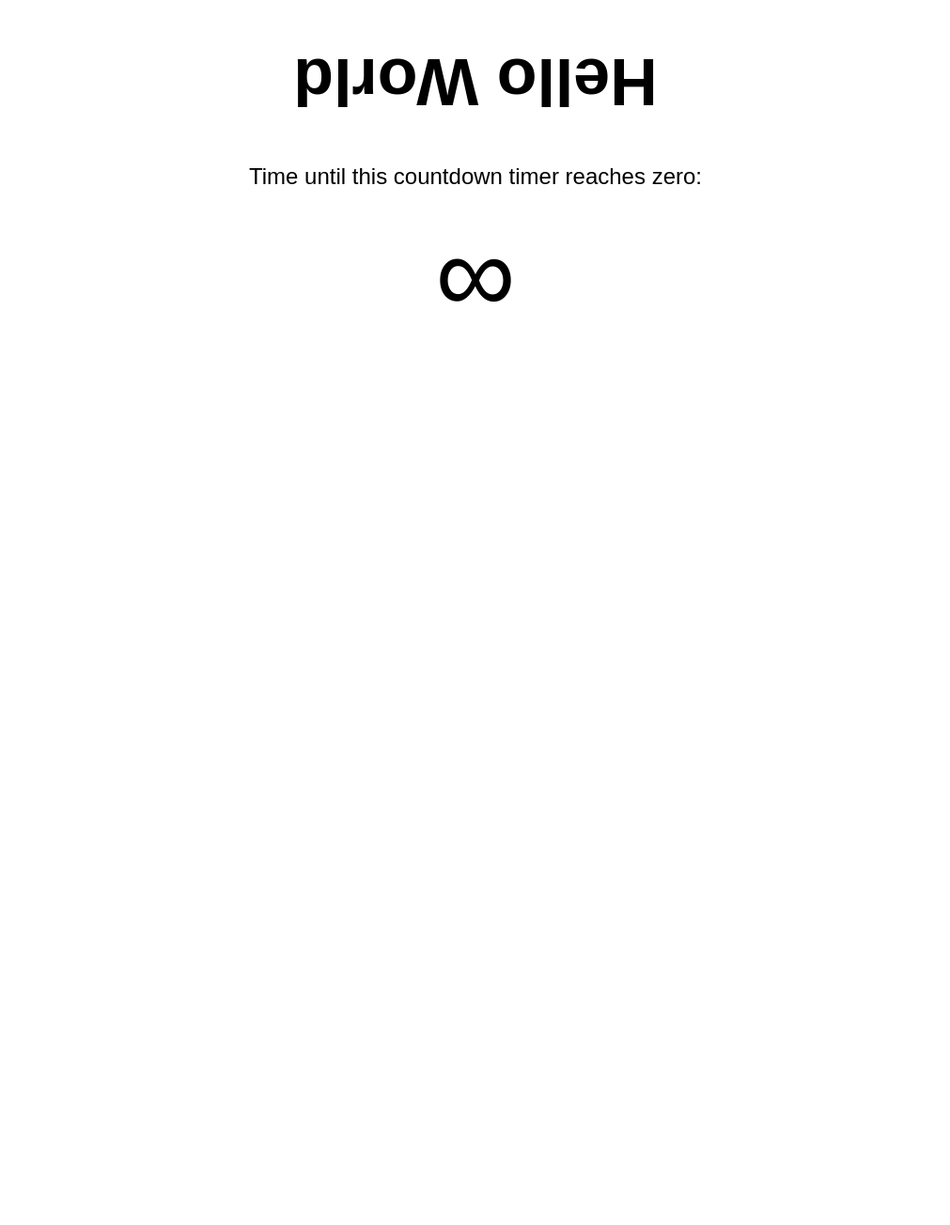
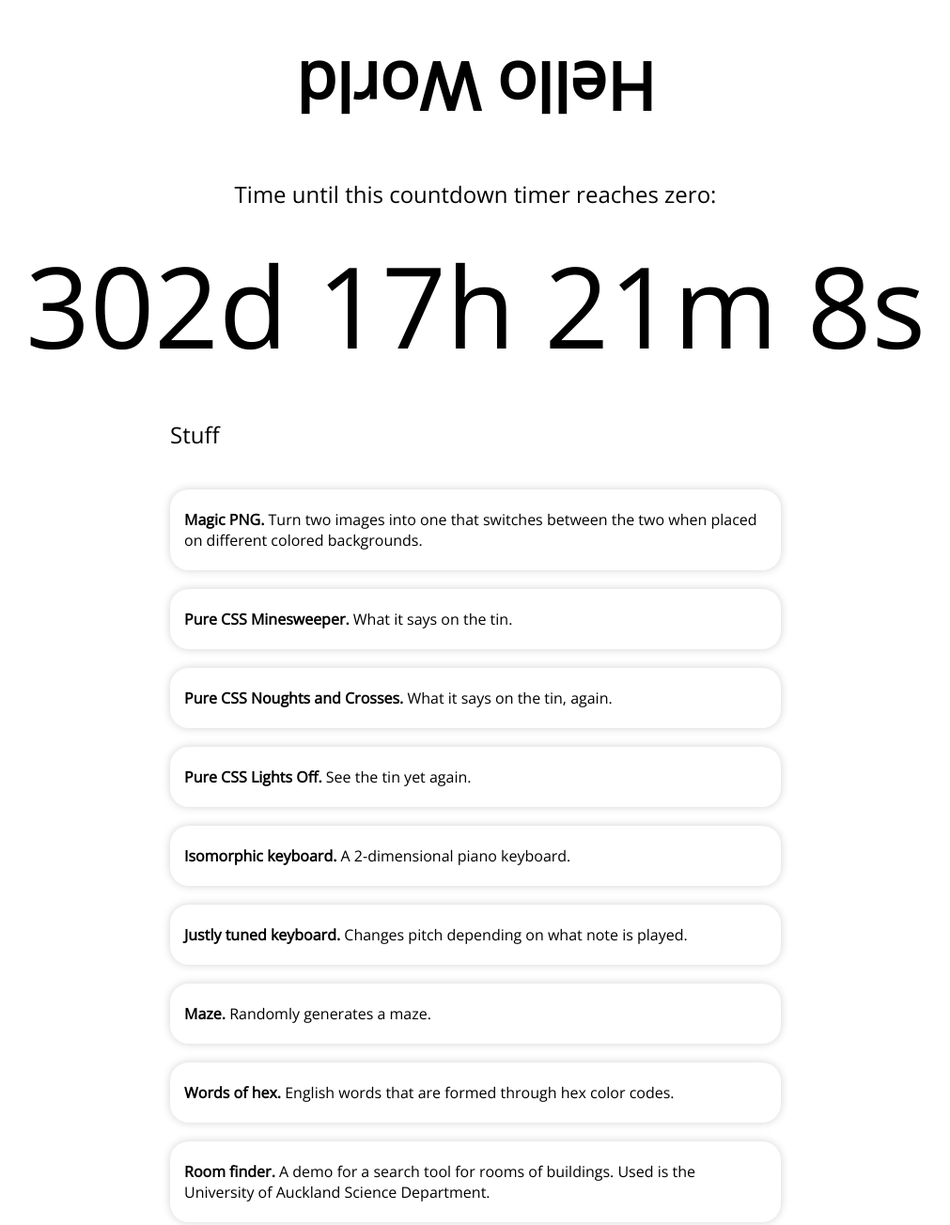
Before and after one commit to cantrogon/cantrogon.github.io, a plain HTML site: page index.html in a window 1280 px wide. Shown: the whole page at 94% size, without its empty margins (134-1145 px from the left). Before the commit the page ends 800 px from the top, so only its background shows below. Drawn offline with nearby package versions, Linux system fonts and the light colour scheme.

Commit message:
Update index.html

```diff
--- a/index.html
+++ b/index.html
@@ -4,28 +4,36 @@
 		<title>Tester</title>
 		<link rel="shortcut icon" type="image/png" href="images/favicons/favicon.png"/>
 		<style type="text/css">
-			body {font-family: sans-serif; text-align: center;}
+			@import url('https://fonts.googleapis.com/css2?family=Open+Sans&display=swap');
+			body {font-family: 'Open Sans', sans-serif;}
 			h1 {transform: rotate(180deg); font-size: 70px;}
 			h2 {font-weight: normal;}
 			#timer {font-size: 120px;}
+			#top {text-align: center;}
+			#list {margin: 0 auto; max-width: 650px; padding: 20px;}
+			.tab {box-shadow: 0 0 10px lightgrey; border-radius: 20px; padding: 5px 15px; margin-bottom: 20px; transition: transform .1s;}
+			.tab:hover {transform: translateY(-4px);}
+			a {text-decoration: none; color: initial;}
 		</style>
 	</head>
 	<body>
+		<div id="top">
 			<h1>Hello World</h1>
 			<h2>Time until this countdown timer reaches zero:</h2>
-		<span id="timer"></span>
+			<span id="timer">-</span>
 			<script type="text/javascript">
 				// coutdown timer, pretty much just copied from w3schools
+				let endTime = "Dec 31, 2021 23:59:59";
 				document.body.onload = function() {
-				var timer = document.getElementById('timer');
-				var end = new Date("Dec 31, 2020 23:59:59").getTime();
-				var x = setInterval(function() {
-					var cur = new Date().getTime();
-					var d = end - cur;
-					var day = Math.floor(d / (1000 * 60 * 60 * 24));
-					var hrs = Math.floor((d % (1000 * 60 * 60 * 24)) / (1000 * 60 * 60));
-					var min = Math.floor((d % (1000 * 60 * 60)) / (1000 * 60));
-					var sec = Math.floor((d % (1000 * 60)) / 1000);
+					let timer = document.getElementById('timer');
+					let end = new Date(endTime).getTime();
+					let x = setInterval(function() {
+						let cur = new Date().getTime();
+						let d = end - cur;
+						let day = Math.floor(d / (1000 * 60 * 60 * 24));
+						let hrs = Math.floor((d % (1000 * 60 * 60 * 24)) / (1000 * 60 * 60));
+						let min = Math.floor((d % (1000 * 60 * 60)) / (1000 * 60));
+						let sec = Math.floor((d % (1000 * 60)) / 1000);
 						timer.innerHTML = day + "d " + hrs + "h " + min + "m " + sec + "s ";
 						if (d < 0) {
 							clearInterval(x);
@@ -34,5 +42,54 @@
 					}, 1000);
 				}
 			</script>
+		</div>
+		<div id="list">
+			<h2>Stuff</h2><br>
+			<a href="./wip/magicpng.html">
+				<div class="tab">
+					<p><b>Magic PNG.</b> Turn two images into one that switches between the two when placed on different colored backgrounds.</p>
+				</div>
+			</a>
+			<a href="./wip/minesweeper.html">
+				<div class="tab">
+					<p><b>Pure CSS Minesweeper.</b> What it says on the tin.</p>
+				</div>
+			</a>
+			<a href="./wip/noughtscrosses.html">
+				<div class="tab">
+					<p><b>Pure CSS Noughts and Crosses.</b> What it says on the tin, again.</p>
+				</div>
+			</a>
+			<a href="./wip/lightsoff.html">
+				<div class="tab">
+					<p><b>Pure CSS Lights Off.</b> See the tin yet again.</p>
+				</div>
+			</a>
+			<a href="./wip/isomorphic.html">
+				<div class="tab">
+					<p><b>Isomorphic keyboard.</b> A 2-dimensional piano keyboard.</p>
+				</div>
+			</a>
+			<a href="./wip/justpiano.html">
+				<div class="tab">
+					<p><b>Justly tuned keyboard.</b> Changes pitch depending on what note is played.</p>
+				</div>
+			</a>
+			<a href="./wip/maze.html">
+				<div class="tab">
+					<p><b>Maze.</b> Randomly generates a maze.</p>
+				</div>
+			</a>
+			<a href="./wip/hexcolorwords.html">
+				<div class="tab">
+					<p><b>Words of hex.</b> English words that are formed through hex color codes.</p>
+				</div>
+			</a>
+			<a href="./roomfind/demo2d.html">
+				<div class="tab">
+					<p><b>Room finder.</b> A demo for a search tool for rooms of buildings. Used is the University of Auckland Science Department.</p>
+				</div>
+			</a>
+		</div>
 	</body>
 </html>
```
Lines whose indentation alone changed are shown as unchanged.
